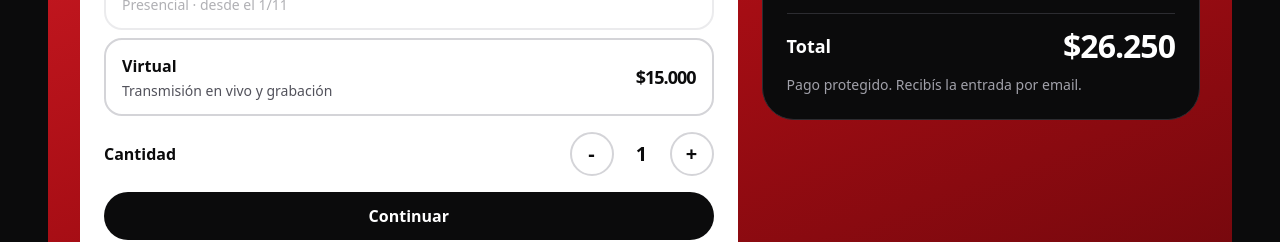
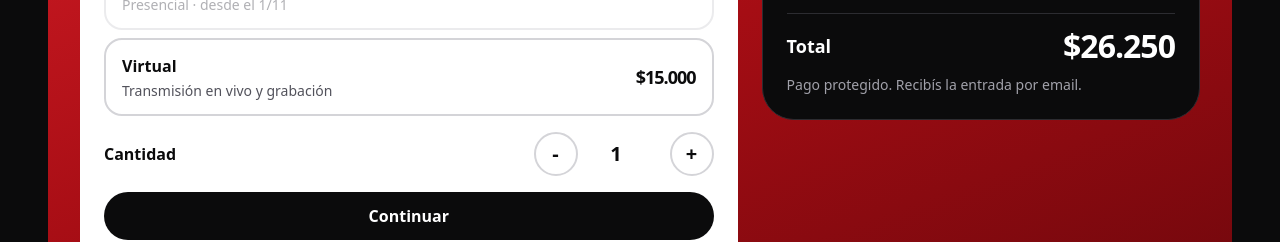
Before and after one commit to IgnacioRuizCode/intervencion-RC, a React (Vite) app: page / in a window 1280 px wide. Shown: the part 4700-4942 px from the top of the page. Built offline with nearby package versions, Linux system fonts and the light colour scheme.

Commit message:
style: enhance quantity input for better usability and accessibility

```diff
--- a/src/components/checkout/Checkout.tsx
+++ b/src/components/checkout/Checkout.tsx
@@ -75,10 +75,24 @@ function Checkout() {
                 <div className="quantity">
                   <p className="quantityLabel">Cantidad</p>
                   <div className="quantityControls">
-                    <button className="quantityBtn" onClick={() => setQuantity((prev) => Math.max(1, prev - 1))}>-</button>
-                    <span className="quantityValue">{quantity}</span>
-                    <button className="quantityBtn" onClick={() => setQuantity((prev) => prev + 1)}>+</button>
-                  </div>
+  <button className="quantityBtn" onClick={() => setQuantity((prev) => Math.max(1, prev - 1))}>-</button>
+  <input
+    type="number"
+    className="quantityValue"
+    value={quantity}
+    onChange={(e) => setQuantity(Math.max(1, Number(e.target.value)))}
+    min="1"
+    style={{
+      width: '60px',
+      textAlign: 'center',
+      border: 'none',
+      background: 'transparent',
+      color: 'inherit',
+      outline: 'none'
+    }}
+  />
+  <button className="quantityBtn" onClick={() => setQuantity((prev) => prev + 1)}>+</button>
+</div>
                 </div>
 
                 <button className="btnContinue" onClick={() => setStep(2)}>Continuar</button>
```
